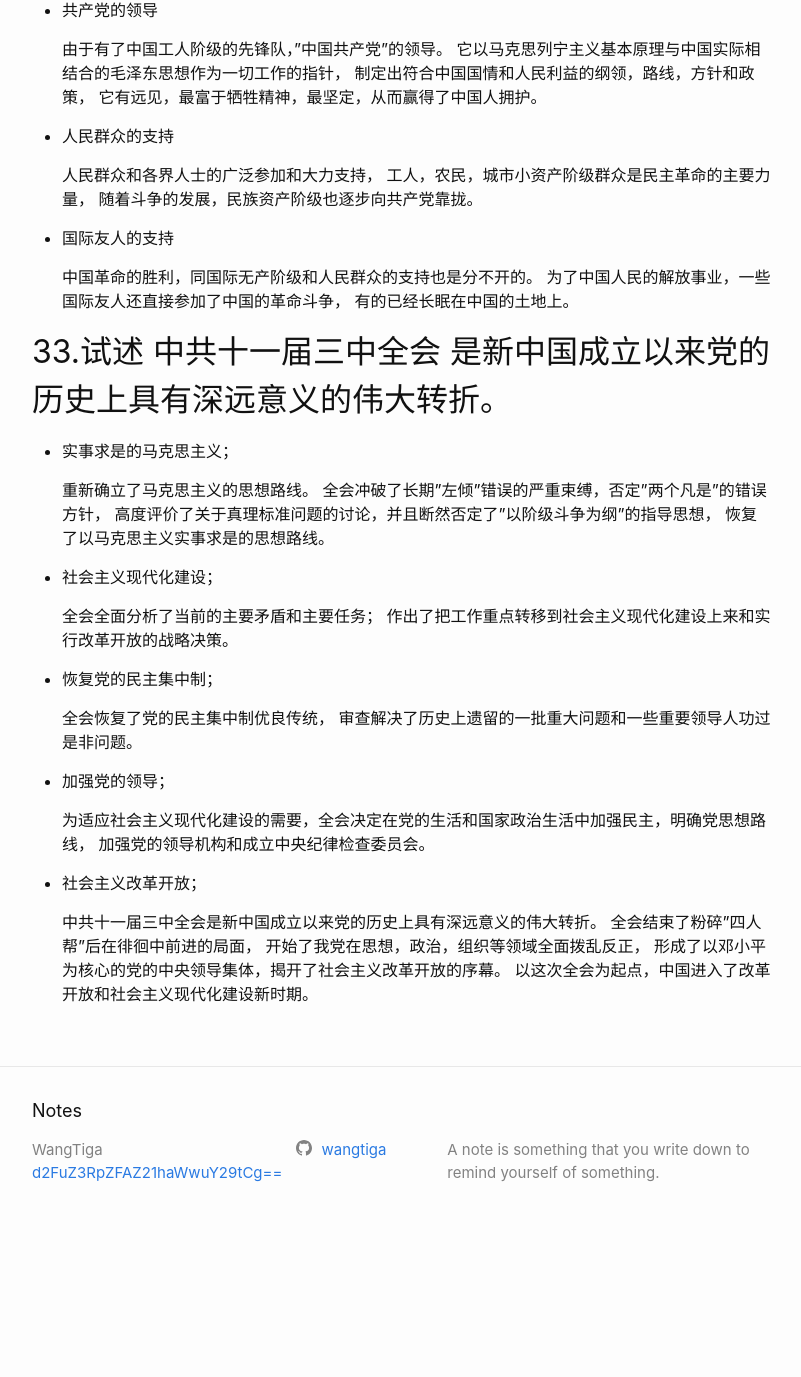
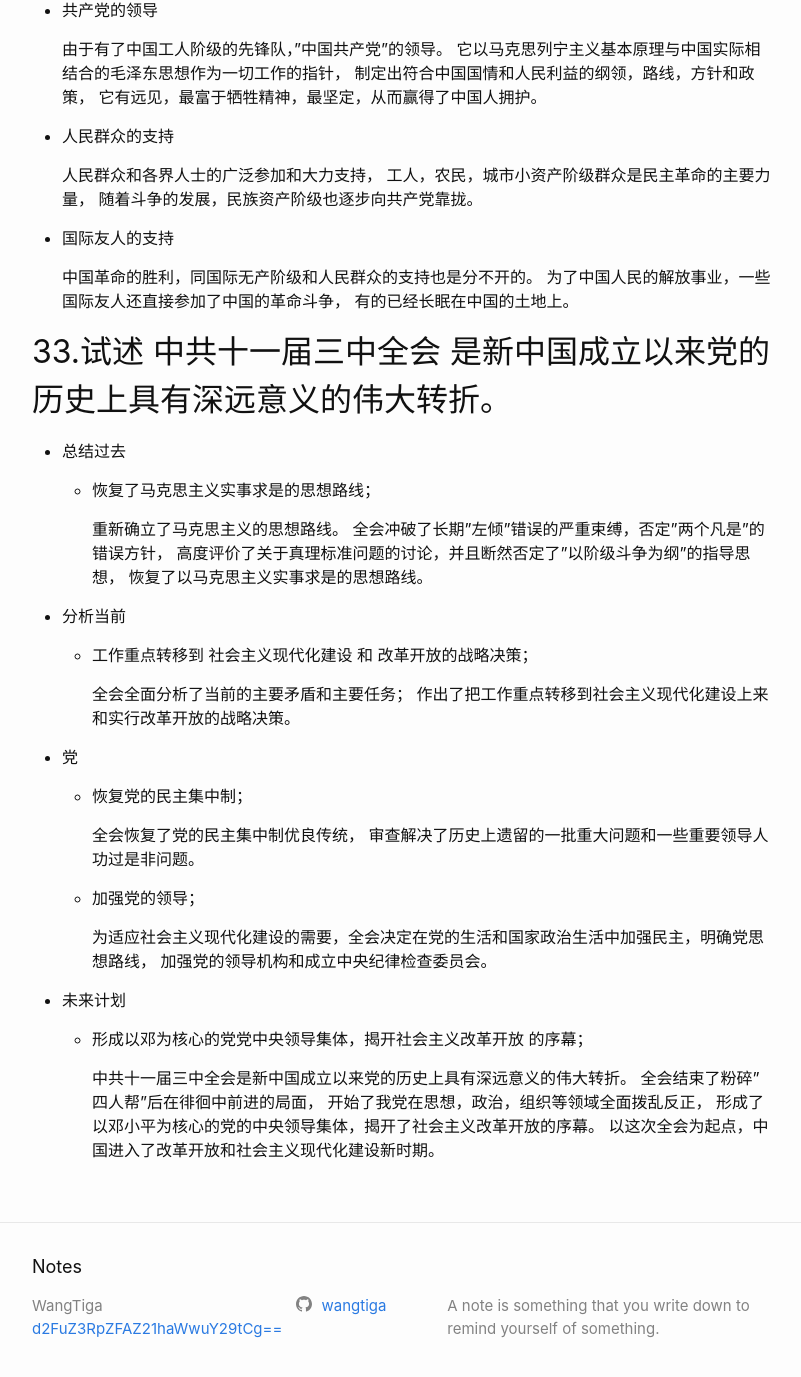
Before and after one commit to wangtiga/wangtiga.github.io, a Jekyll site: the page built from _previews/2020-07-04-3708_2018_10.md, in a window 1280 px wide and 1400 px high, scrolled down 32799 px. Shown: the top 1377 px of the window, without its empty margins (238-1039 px from the left). Built offline with Jekyll 4.4.1, drawn with Linux system fonts in a browser that asks for light colours; before the commit the page ends 34043 px from its top, so only the background shows below that.

Commit message:
updated from mac

```diff
--- a/_previews/2020-07-04-3708_2018_10.md
+++ b/_previews/2020-07-04-3708_2018_10.md
@@ -1004,32 +1004,40 @@ TODO 对外开放具体指什么？仅仅是自由贸易？为什么朝鲜禁止
 
 ## 33.试述 中共十一届三中全会 是新中国成立以来党的历史上具有深远意义的伟大转折。
 
-* 实事求是的马克思主义；
+* 总结过去
 
-  重新确立了马克思主义的思想路线。
-  全会冲破了长期"左倾"错误的严重束缚，否定"两个凡是"的错误方针，
-  高度评价了关于真理标准问题的讨论，并且断然否定了"以阶级斗争为纲"的指导思想，
-  恢复了以马克思主义实事求是的思想路线。
+  - 恢复了马克思主义实事求是的思想路线；
 
-* 社会主义现代化建设；
+    重新确立了马克思主义的思想路线。
+    全会冲破了长期"左倾"错误的严重束缚，否定"两个凡是"的错误方针，
+    高度评价了关于真理标准问题的讨论，并且断然否定了"以阶级斗争为纲"的指导思想，
+    恢复了以马克思主义实事求是的思想路线。
 
-  全会全面分析了当前的主要矛盾和主要任务；
-  作出了把工作重点转移到社会主义现代化建设上来和实行改革开放的战略决策。
+* 分析当前
 
-* 恢复党的民主集中制；
+  - 工作重点转移到 社会主义现代化建设 和 改革开放的战略决策；
 
-  全会恢复了党的民主集中制优良传统，
-  审查解决了历史上遗留的一批重大问题和一些重要领导人功过是非问题。
+    全会全面分析了当前的主要矛盾和主要任务；
+    作出了把工作重点转移到社会主义现代化建设上来和实行改革开放的战略决策。
 
-* 加强党的领导；
+* 党
 
-  为适应社会主义现代化建设的需要，全会决定在党的生活和国家政治生活中加强民主，明确党思想路线，
-  加强党的领导机构和成立中央纪律检查委员会。
+  - 恢复党的民主集中制；
 
-* 社会主义改革开放；
+    全会恢复了党的民主集中制优良传统，
+    审查解决了历史上遗留的一批重大问题和一些重要领导人功过是非问题。
 
-  中共十一届三中全会是新中国成立以来党的历史上具有深远意义的伟大转折。
-  全会结束了粉碎"四人帮"后在徘徊中前进的局面，
-  开始了我党在思想，政治，组织等领域全面拨乱反正，
-  形成了以邓小平为核心的党的中央领导集体，揭开了社会主义改革开放的序幕。
-  以这次全会为起点，中国进入了改革开放和社会主义现代化建设新时期。
+  - 加强党的领导；
+
+    为适应社会主义现代化建设的需要，全会决定在党的生活和国家政治生活中加强民主，明确党思想路线，
+    加强党的领导机构和成立中央纪律检查委员会。
+
+* 未来计划
+
+  - 形成以邓为核心的党党中央领导集体，揭开社会主义改革开放 的序幕；
+
+    中共十一届三中全会是新中国成立以来党的历史上具有深远意义的伟大转折。
+    全会结束了粉碎"四人帮"后在徘徊中前进的局面，
+    开始了我党在思想，政治，组织等领域全面拨乱反正，
+    形成了以邓小平为核心的党的中央领导集体，揭开了社会主义改革开放的序幕。
+    以这次全会为起点，中国进入了改革开放和社会主义现代化建设新时期。
```
